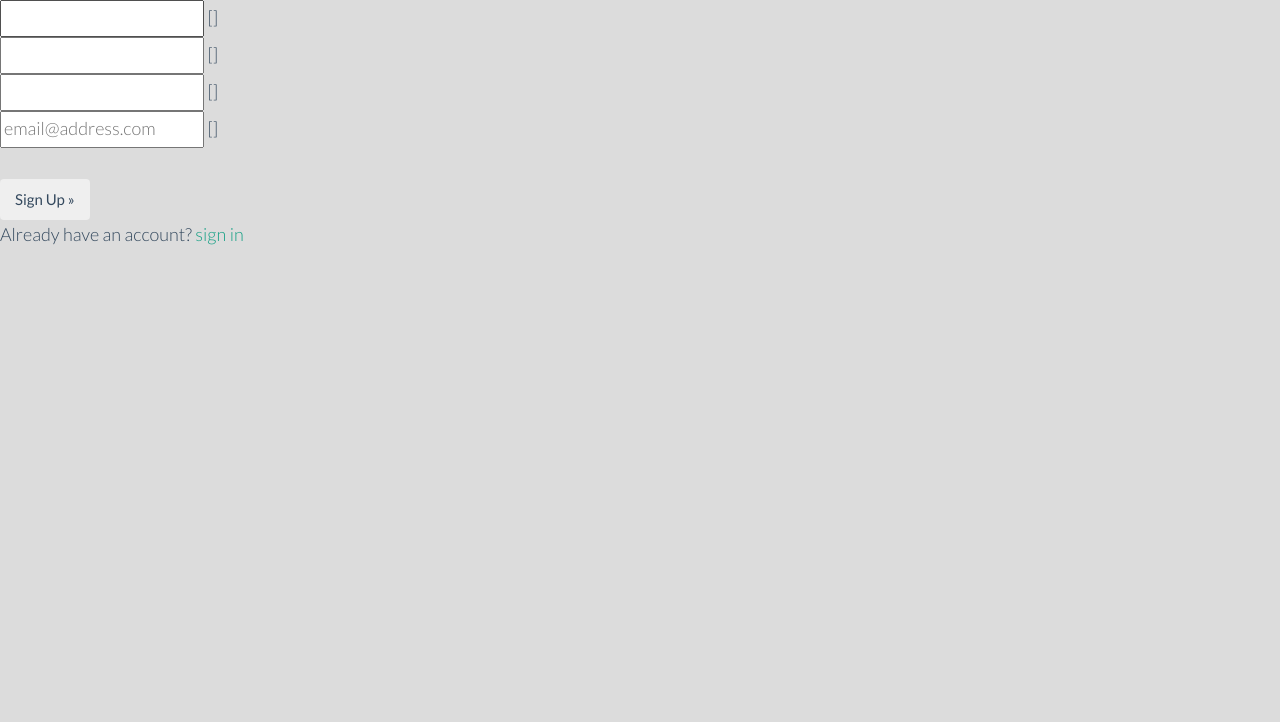
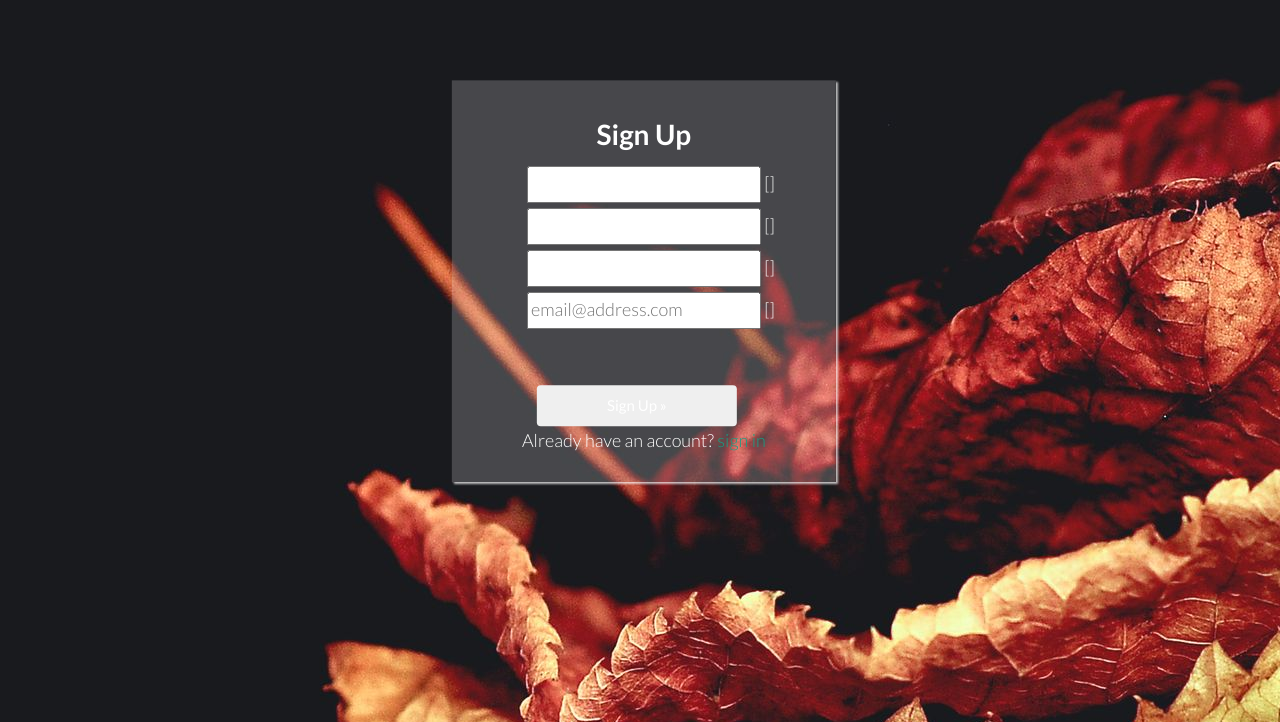
Before and after one commit to amwaleh/Photy, a Django app: template main/templates/main/account/signup.html in a window 1280 px wide. Shown: the top 722 px of the page. Run offline with Django 3.2, Linux system fonts and the light colour scheme; the template is opened without the code that fills it: most values are stand-ins (such as "Sample title", 1, 10 or a date in 2020); form fields are guessed from the names that the template uses; some libraries are stand-ins or nearby versions.

```diff
--- a/main/templates/main/account/signup.html
+++ b/main/templates/main/account/signup.html
@@ -1,5 +1,5 @@
 {% extends "main/account/base.html" %}
-
+{% load staticfiles%}
 
 {% load i18n %}
 
@@ -8,6 +8,7 @@
 {% block content %}
 
     <div class="inset">
+    <center><h5> Sign Up </h5></center>
         <form class="signup" id="signup_form" method="post" action="{% url 'account_signup' %}">
           {% csrf_token %}
             {{ form.non_field_errors }}
@@ -25,7 +26,46 @@
           <button class="btn" type="submit">{% trans "Sign Up" %} &raquo;</button>
         </form>
         <div class="footnote">
-            Already have an account? <a href="{{ login_url }}">sign in</a>
+            <center>Already have an account? <a href="{{ login_url }}">sign in</a></center>
         </div>
     </div>
+    <style>
+body {
+    background-image: url("{% static "main/images/cover.JPEG" %}");
+    width:100%;
+}
+
+input {
+    width: 70%;
+    margin-left: 15%;
+    margin-bottom: 5px;
+}
+
+.inset {
+
+    background-color: rgba(255, 255, 255, .2);
+    background-repeat: no-repeat;
+    background-position: 25% 4%;
+    background-size: 10%;
+    width: 30%;
+    margin: 0 auto;
+    left: 50%;
+    transform: translate(1%, 20%);
+    font-weight: 100;
+    padding: 25px;
+    box-shadow: 2px 2px 2px rgba(255, 255, 255, .7);
+    color: white;
+}
+
+button {
+    margin-top: 20px;
+    margin-left:18%;
+    width:200px;
+}
+.errorlist{
+  font-size: 10px;
+  color:yellow;
+}
+</style>
+
 {% endblock %}
--- a/main/templates/main/leftbar.html
+++ b/main/templates/main/leftbar.html
@@ -15,7 +15,7 @@
         </div>
     </div>
     {% empty %}
-    ---- No media ----
+    ---- * ----
   {% endfor %}
   {% if images|length > 2%}
     <!-- bouncy arrow -->
--- a/requirements.txt
+++ b/requirements.txt
@@ -3,6 +3,7 @@ cookies==2.2.1
 coverage==4.0.3
 coveralls==1.1
 decorator==4.0.9
+dj-database-url==0.4.0
 Django==1.9.2
 django-allauth==0.24.1
 django-appconf==1.0.1
```
Also changed, not shown: images/settings.py (+3 -11 lines), main/templates/main/account/login.html (+2 -11 lines), main/templates/main/socialaccount/signup.html (added, +28 -0 lines).
